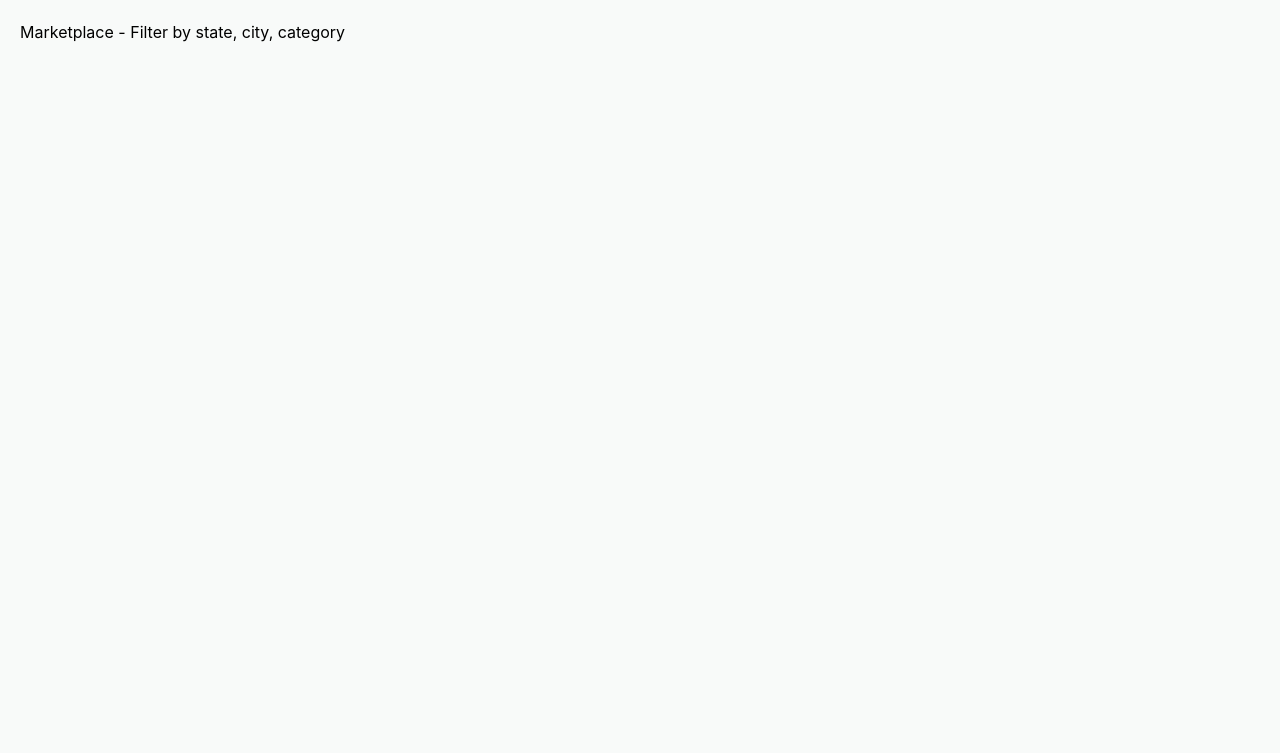
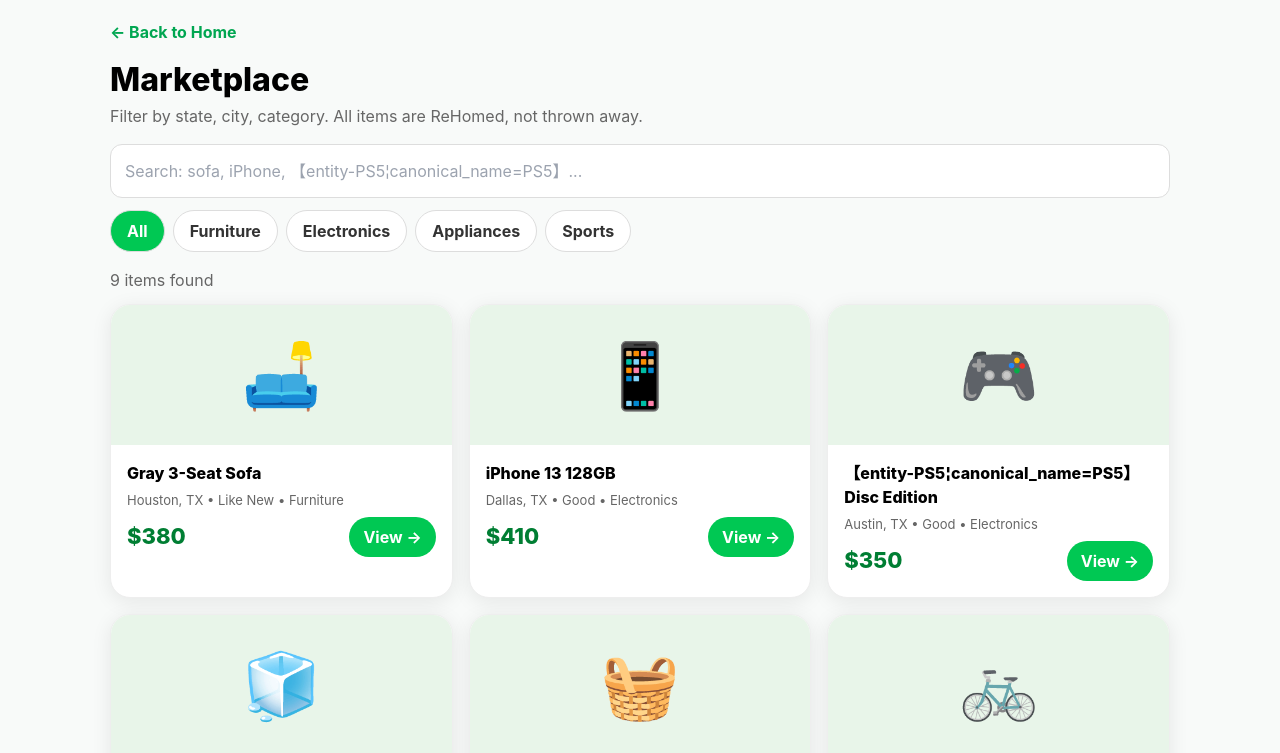
Before and after one commit to mahmoodabdm/rehome, a Next.js app in the folder rehome/: page /marketplace in a window 1280 px wide. Shown: the top 753 px of the page. Built offline with nearby package versions, Linux system fonts and the light colour scheme.

Commit message:
Update page.tsx

```diff
--- a/rehome/app/marketplace/page.tsx
+++ b/rehome/app/marketplace/page.tsx
@@ -1 +1,71 @@
-export default function Marketplace(){ return <div style={{padding:20}}><h1>Marketplace - Filter by state, city, category</h1></div> }
+"use client";
+import { useState } from "react";
+import Link from "next/link";
+
+const ITEMS = [
+  { id: 1, title: "Gray 3-Seat Sofa", price: 380, city: "Houston, TX", state: "TX", cat: "Furniture", cond: "Like New", emoji: "🛋️" },
+  { id: 2, title: "iPhone 13 128GB", price: 410, city: "Dallas, TX", state: "TX", cat: "Electronics", cond: "Good", emoji: "📱" },
+  { id: 3, title: "【entity-PS5¦canonical_name=PS5】 Disc Edition", price: 350, city: "Austin, TX", state: "TX", cat: "Electronics", cond: "Good", emoji: "🎮" },
+  { id: 4, title: "Stainless Fridge", price: 720, city: "New York City, NY", state: "NY", cat: "Appliances", cond: "Good", emoji: "🧊" },
+  { id: 5, title: "Front-Load Washer", price: 480, city: "Los Angeles, CA", state: "CA", cat: "Appliances", cond: "Fair", emoji: "🧺" },
+  { id: 6, title: "Trek Mountain Bike", price: 320, city: "Denver, CO", state: "CO", cat: "Sports", cond: "Good", emoji: "🚲" },
+  { id: 7, title: "Oak Dining Table", price: 300, city: "Chicago, IL", state: "IL", cat: "Furniture", cond: "Like New", emoji: "🪑" },
+  { id: 8, title: "MacBook Pro 14", price: 780, city: "Seattle, WA", state: "WA", cat: "Electronics", cond: "Like New", emoji: "💻" },
+  { id: 9, title: "55 4K TV", price: 400, city: "Miami, FL", state: "FL", cat: "Electronics", cond: "Good", emoji: "📺" },
+];
+
+export default function Marketplace() {
+  const [cat, setCat] = useState("All");
+  const [search, setSearch] = useState("");
+  const filtered = ITEMS.filter((it) => {
+    if (cat !== "All" && it.cat !== cat) return false;
+    if (search && !it.title.toLowerCase().includes(search.toLowerCase())) return false;
+    return true;
+  });
+  return (
+    <main style={{ maxWidth: 1100, margin: "0 auto", padding: 20, fontFamily: "Inter, system-ui, sans-serif" }}>
+      <Link href="/" style={{ color: "#00A651", fontWeight: 700 }}>← Back to Home</Link>
+      <h1 style={{ fontSize: 32, fontWeight: 800, marginTop: 12 }}>Marketplace</h1>
+      <p style={{ color: "#666" }}>Filter by state, city, category. All items are ReHomed, not thrown away.</p>
+
+      <input
+        value={search}
+        onChange={(e) => setSearch(e.target.value)}
+        placeholder="Search: sofa, iPhone, 【entity-PS5¦canonical_name=PS5】..."
+        style={{ width: "100%", padding: 14, borderRadius: 12, border: "1px solid #ddd", marginTop: 16, fontSize: 16 }}
+      />
+
+      <div style={{ display: "flex", gap: 8, marginTop: 12, flexWrap: "wrap" }}>
+        {["All", "Furniture", "Electronics", "Appliances", "Sports"].map((c) => (
+          <button
+            key={c}
+            onClick={() => setCat(c)}
+            style={{ padding: "8px 16px", borderRadius: 999, border: "1px solid #ddd", background: cat === c ? "#00C853" : "white", color: cat === c ? "white" : "#333", fontWeight: 700, cursor: "pointer" }}
+          >
+            {c}
+          </button>
+        ))}
+      </div>
+
+      <p style={{ marginTop: 16, color: "#666" }}>{filtered.length} items found</p>
+
+      <div style={{ display: "grid", gridTemplateColumns: "repeat(auto-fill, minmax(260px, 1fr))", gap: 16, marginTop: 12 }}>
+        {filtered.map((it) => (
+          <div key={it.id} style={{ background: "white", borderRadius: 20, overflow: "hidden", boxShadow: "0 4px 20px rgba(0,0,0,0.08)", border: "1px solid #eee" }}>
+            <div style={{ height: 140, background: "#E8F5E9", display: "flex", alignItems: "center", justifyContent: "center", fontSize: 64 }}>{it.emoji}</div>
+            <div style={{ padding: 16 }}>
+              <h3 style={{ margin: 0, fontWeight: 800 }}>{it.title}</h3>
+              <p style={{ color: "#666", fontSize: 13, margin: "6px 0" }}>{it.city} • {it.cond} • {it.cat}</p>
+              <div style={{ display: "flex", justifyContent: "space-between", alignItems: "center" }}>
+                <span style={{ fontSize: 22, fontWeight: 800, color: "#007E33" }}>${it.price}</span>
+                <button style={{ background: "#00C853", color: "white", border: "none", padding: "8px 14px", borderRadius: 999, fontWeight: 700, cursor: "pointer" }}>View →</button>
+              </div>
+            </div>
+          </div>
+        ))}
+      </div>
+
+      {filtered.length === 0 && <p style={{ textAlign: "center", padding: 40, color: "#888" }}>No items found. Try another search.</p>}
+    </main>
+  );
+}
```
